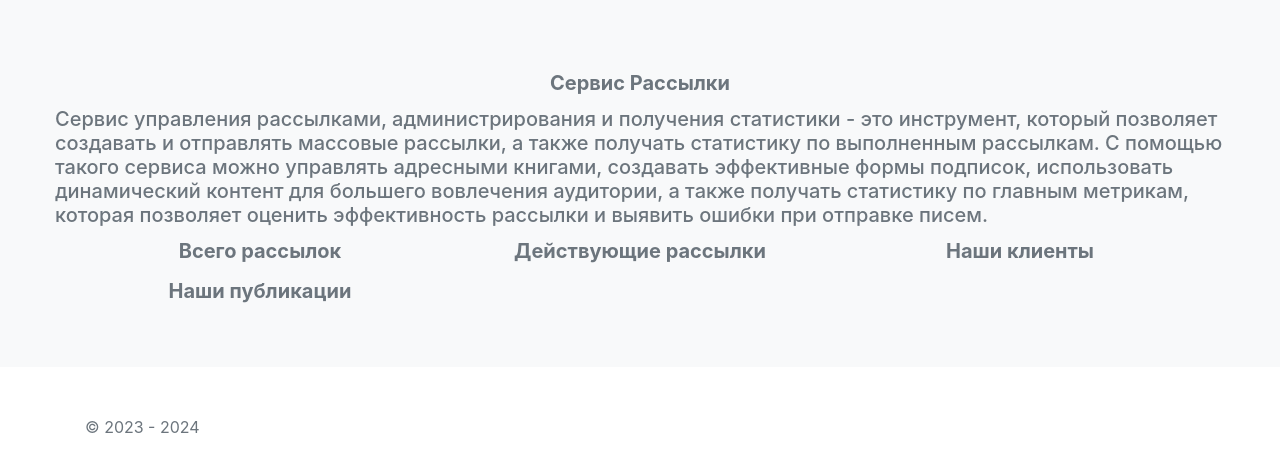
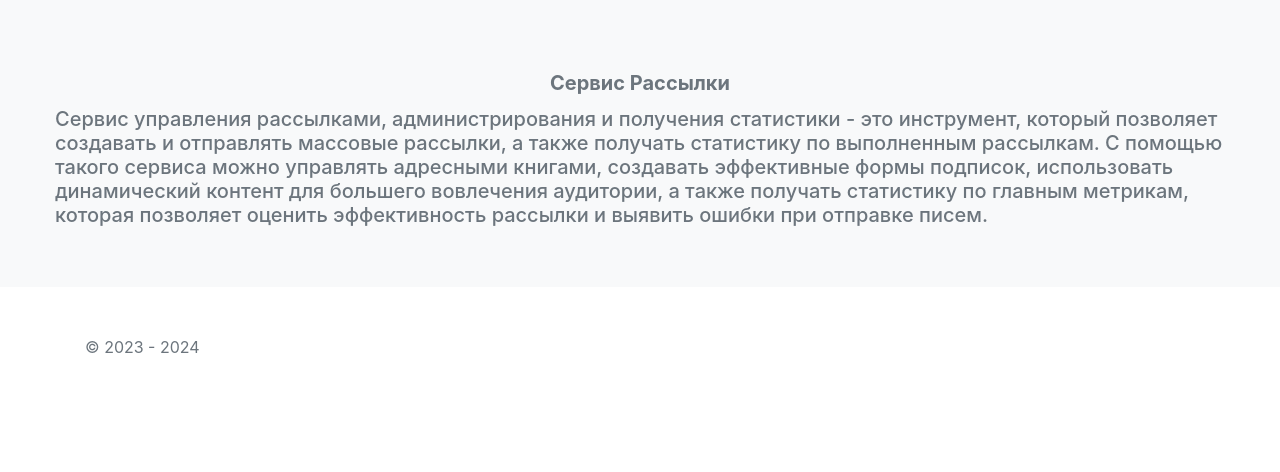
Before and after one commit to SergeyZaprudnov/Teo_3D_reality, a Django app: page / in a window 1280 px wide. Shown: the part 257-729 px from the top of the page. Run offline with Django 5.2, Linux system fonts and the light colour scheme; some libraries are stand-ins or nearby versions.

Commit message:
text editing

```diff
--- a/templates/index.html
+++ b/templates/index.html
@@ -9,24 +9,5 @@
         книгами, создавать эффективные формы подписок, использовать динамический контент для большего
         вовлечения аудитории, а также получать статистику по главным метрикам, которая позволяет оценить
         эффективность рассылки и выявить ошибки при отправке писем.</h5>
-    <div class="container">
-        <div class="row">
-            <div class="col-sm-4">
-                <h5 class="card-title text-muted text-center font-weight-bold">Всего рассылок</h5>
-                <p class="text-center">{{ newsletters_count }}</p>
-            </div>
-            <div class="col-sm-4">
-                <h5 class="card-title text-muted text-center font-weight-bold">Действующие рассылки</h5>
-                <p class="text-center">{{ newsletters_count_run }}</p>
-            </div>
-            <div class="col-sm-4">
-                <h5 class="card-title text-muted text-center font-weight-bold">Наши клиенты</h5>
-                <p class="text-center">{{ unique_customers_count }}</p>
-            </div>
-            <div class="col-sm-4">
-                <h5 class="card-title text-muted text-center font-weight-bold">Наши публикации</h5>
-                <p class="text-center">{{ blog_posts }}</p>
-            </div>
-        </div>
     </div>
 {% endblock %}
```
